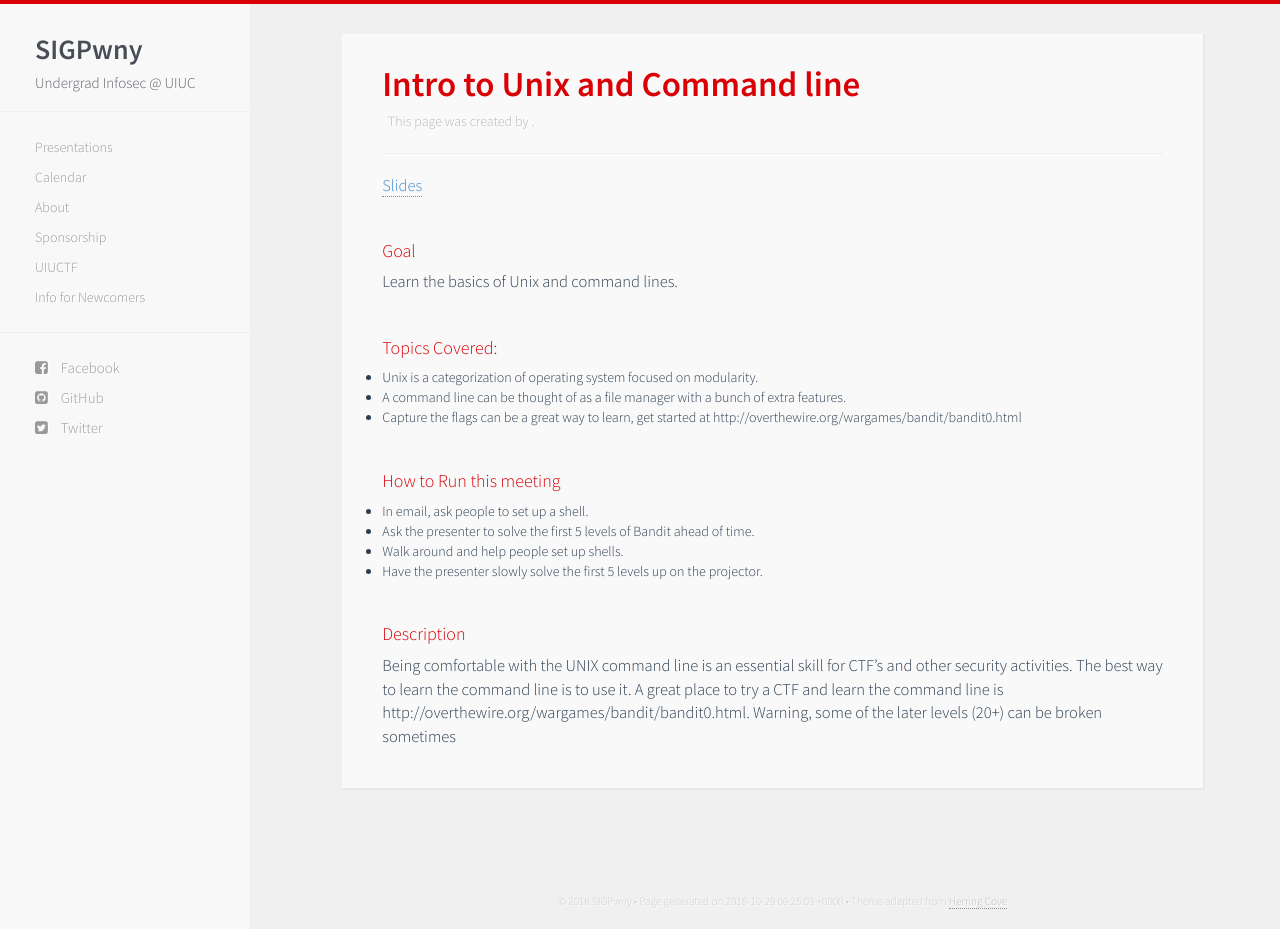
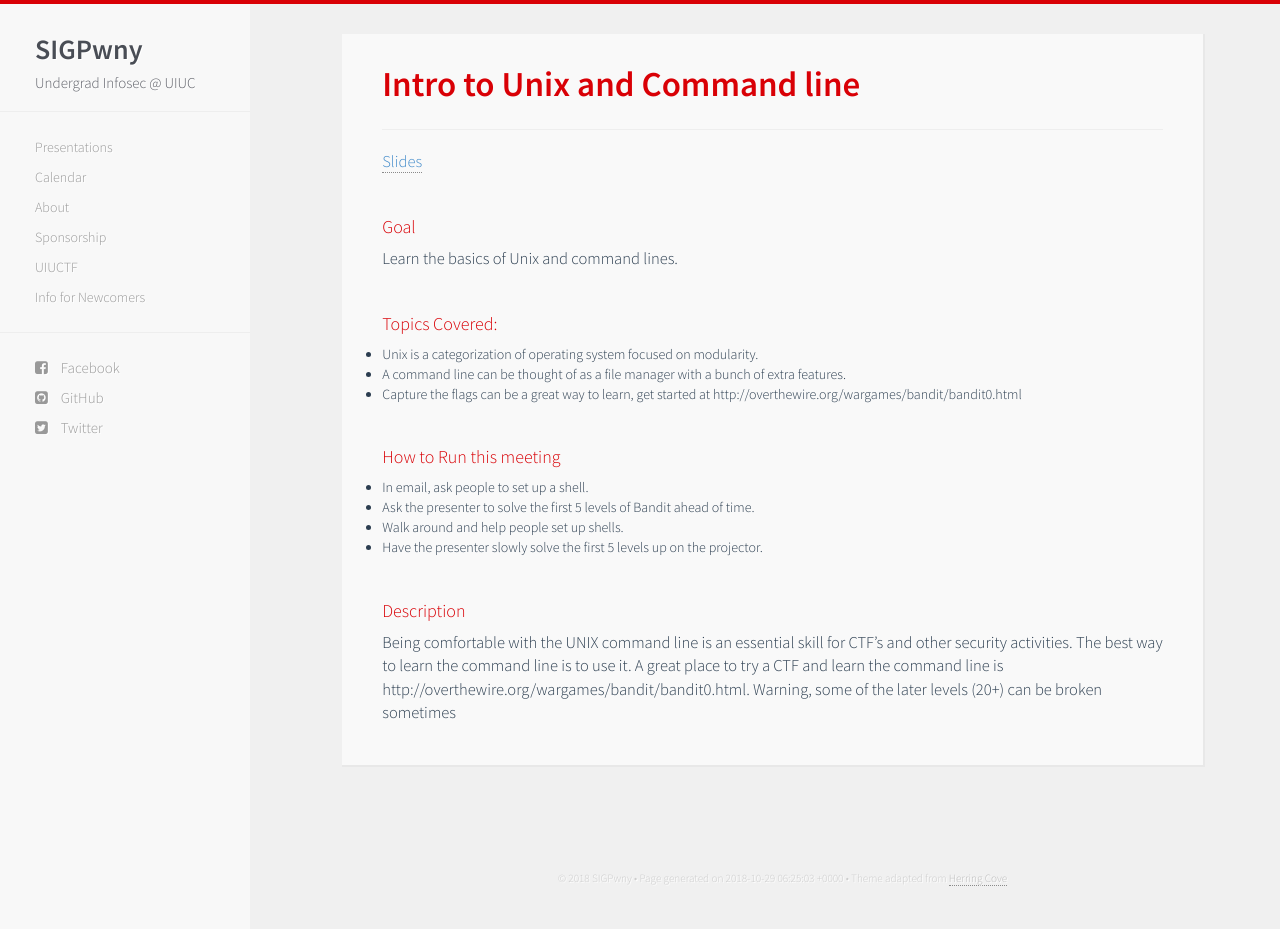
Before and after one commit to sigpwny/sigpwny.github.io-archive, a Jekyll site: the page built from _meetings/intro-shell.md, in a window 1280 px wide and 929 px high. Built offline with Jekyll 4.4.1, drawn with Linux system fonts in a browser that asks for light colours; nearby versions of some CDN libraries.

Commit message:
rm attribution field if its unset

```diff
--- a/_layouts/meeting.html
+++ b/_layouts/meeting.html
@@ -4,11 +4,13 @@ layout: default
 <div id="article">
   <div class="article-title">{{ page.title }}</div>
 
+{% if page.credit != "" %}
   <p class="meta">
     <small>
       &nbsp; This page was created by {{ page.credit }}.
     </small>
   </p>
+{% endif %}
 
   <hr/>
   <div class="post">
--- a/_meetings/intro-shell.md
+++ b/_meetings/intro-shell.md
@@ -3,6 +3,7 @@ date:   2018-10-21 21:15:00 -0500
 layout: meeting
 published: true
 title:  "Intro to Unix and Command line"
+credit: ""
 slides: https://docs.google.com/presentation/d/1pYxPmQfwHzAjbGTjpbhWmjaU6jC2EtJzrGei7NCTCAg/edit?usp=sharing
 link-to-assets-in-github: ""
 goal: "Learn the basics of Unix and command lines."
```
Also changed, not shown: _meetings/EXAMPLE.md (+1 -0 lines), _meetings/intro-web.md (+1 -0 lines).
